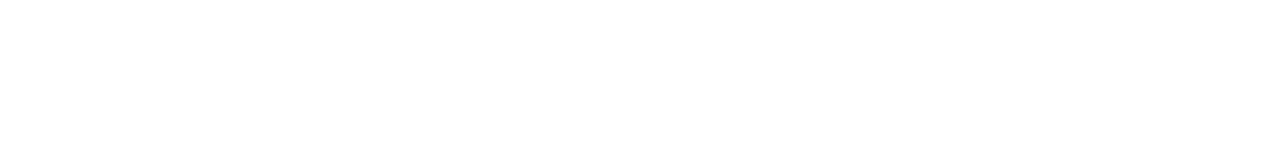
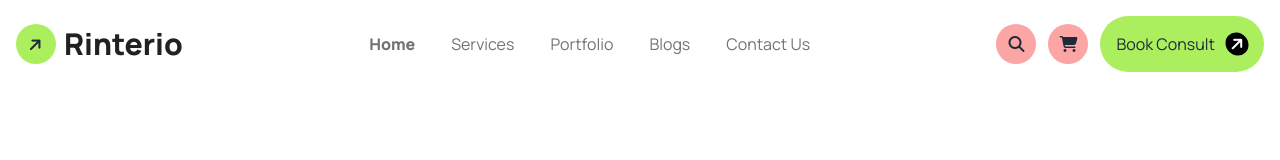
Before and after one commit to lukmanxpert/Rinterio, a plain HTML site: page index.html in a window 1280 px wide. Drawn offline with nearby package versions, Linux system fonts and the light colour scheme.

Commit message:
added nav bar

```diff
--- a/index.html
+++ b/index.html
@@ -25,17 +25,52 @@
             }
         }
     </script>
+    <!-- Styles -->
+    <style>
+        .manrope {
+            font-family: "Manrope", system-ui;
+        }
+    </style>
 </head>
 
-<body>
-    <header>
+<body class="manrope">
+    <header class="md:container p-4 mx-auto flex justify-between items-center">
+        <div class="flex items-center">
+            <a href=""><i
+                    class="fa-solid fa-arrow-right bg-[#ABEF5F] p-3 rounded-[50%] -rotate-45 mr-2 h-10 w-10"></i></a>
+            <h1 class="font-extrabold text-3xl text-[#212121]">Rinterio</h1>
+        </div>
+        <div class="hidden md:inline-flex gap-9">
+            <a class="text-base font-extrabold text-[#737373]" href="">Home</a>
+            <a class="text-base text-[#737373]" href="">Services</a>
+            <a class="text-base text-[#737373]" href="">Portfolio</a>
+            <a class="text-base text-[#737373]" href="">Blogs</a>
+            <a class="text-base text-[#737373]" href="">Contact Us</a>
+        </div>
+        <div class="hidden md:inline-flex gap-3 items-center">
+            <button class="h-10 w-10 bg-red-300 rounded-[50%]"><i class="fa-solid fa-magnifying-glass"></i></button>
+            <button class="h-10 w-10 bg-red-300 rounded-[50%]"><i class="fa-solid fa-cart-shopping"></i></button>
+            <button class="bg-[#ABEF5F] rounded-[32px] p-4">Book Consult <i
+                    class="fa-solid fa-arrow-right -rotate-45 bg-black text-white p-1 rounded-[50%] ml-2"></i></button>
+        </div>
+        <div class="bg-white rounded-[50%] h-10 w-10 flex items-center justify-center md:hidden">
+            <div class="dropdown dropdown-end">
+                <div tabindex="0" role="button"><i class="fa-solid fa-bars text-[#737373]"></i></div>
+                <ul tabindex="0" class="dropdown-content menu bg-base-100 rounded-box z-[1] w-52 p-2 shadow">
+                    <a class="text-base font-extrabold text-[#737373]" href="">Home</a>
+                    <a class="text-base text-[#737373]" href="">Services</a>
+                    <a class="text-base text-[#737373]" href="">Portfolio</a>
+                    <a class="text-base text-[#737373]" href="">Blogs</a>
+                    <a class="text-base text-[#737373]" href="">Contact Us</a>
+                </ul>
+            </div>
+        </div>
 
     </header>
     <main>
-
     </main>
     <footer>
-
+        <!-- <i class="fa-solid fa-bars text-[#737373]"></i> -->
     </footer>
 </body>
 
```
